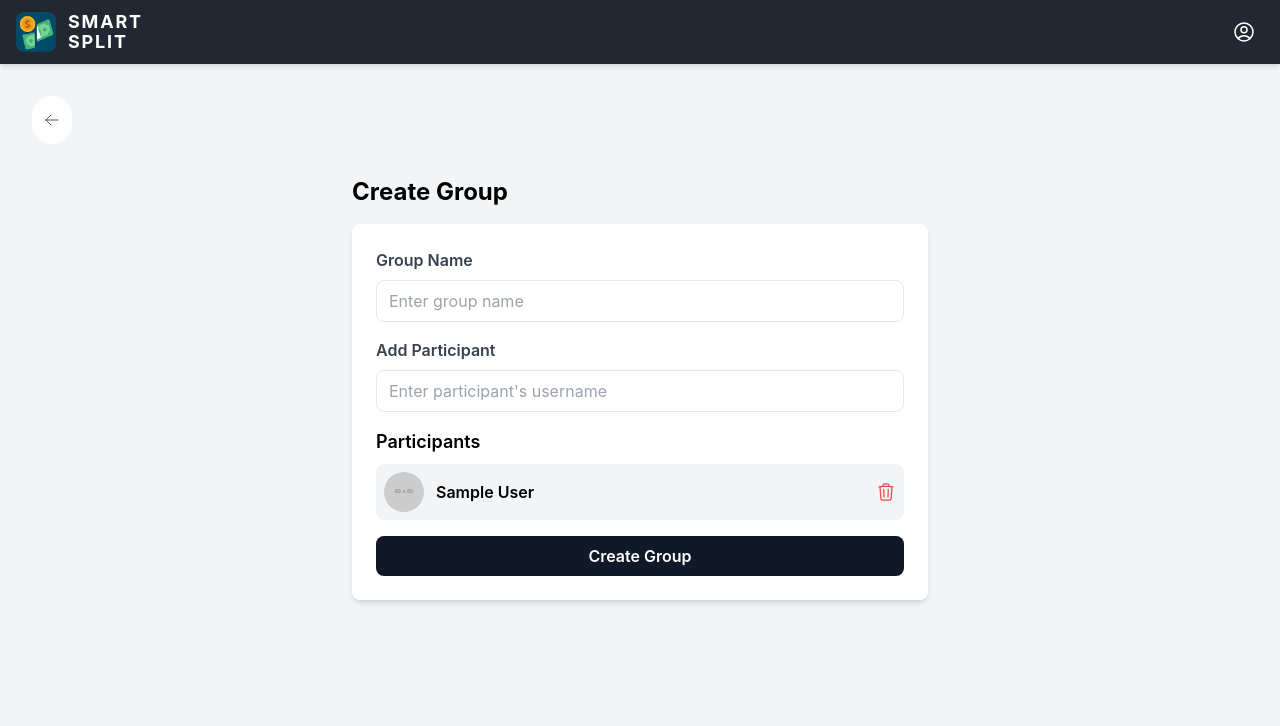
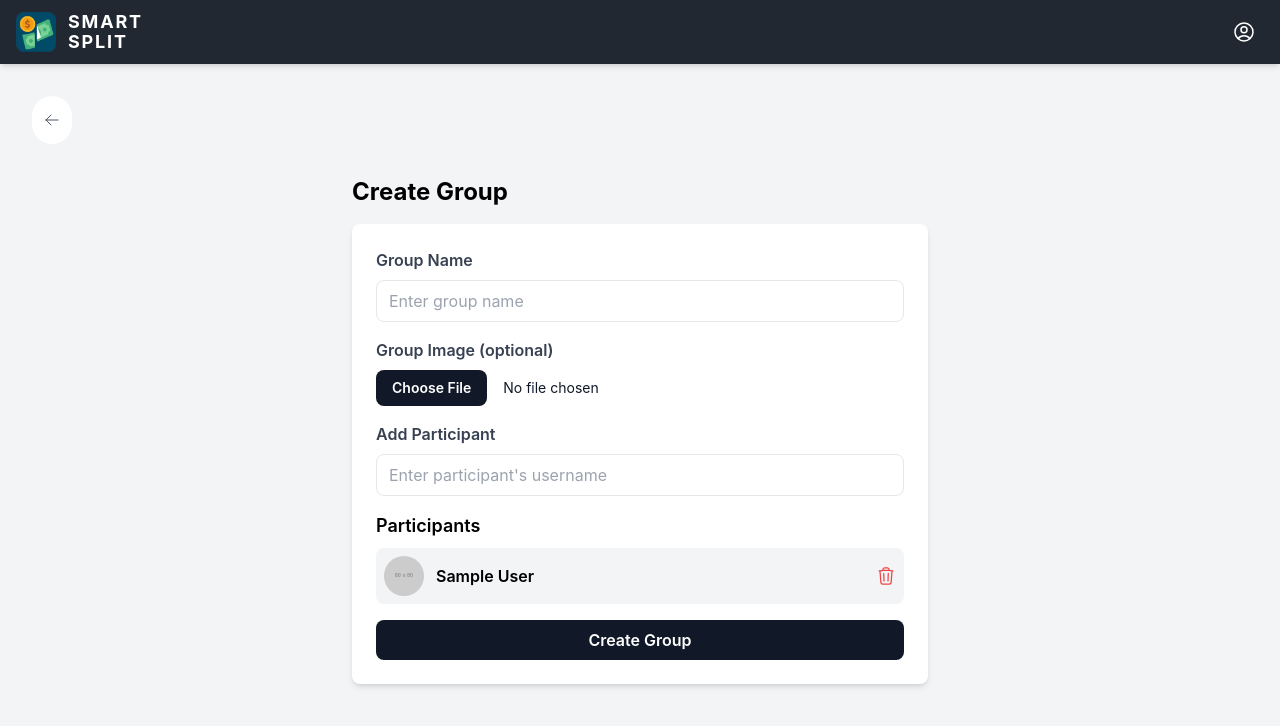
Before and after one commit to SakanaIsReal/devops-lab-02, a React (Create React App) app in the folder frontend/: page /creategroup in a window 1280 px wide. Shown: the top 726 px of the page. Built offline with nearby package versions, Linux system fonts and the light colour scheme; sample sign-in values are in the browser's storage.

Commit message:
feature(frontend): fix create group to can upload photo

```diff
--- a/frontend/src/pages/CreateGroupPage.tsx
+++ b/frontend/src/pages/CreateGroupPage.tsx
@@ -1,4 +1,3 @@
-
 import React, { useState, useEffect } from 'react';
 import { useNavigate } from 'react-router-dom';
 import CircleBackButton from '../components/CircleBackButton';
@@ -18,6 +17,11 @@ const CreateGroupPage: React.FC = () => {
   const [searchResults, setSearchResults] = useState<User[]>([]);
   const [isSearching, setIsSearching] = useState(false);
   const [isCreating, setIsCreating] = useState(false);
+
+  // NEW: รูปปกกลุ่ม
+  const [groupImageFile, setGroupImageFile] = useState<File | null>(null);
+  const [groupImagePreview, setGroupImagePreview] = useState<string | null>(null);
+  const [imageError, setImageError] = useState<string | null>(null);
 
   // --- ให้มีผู้ใช้ปัจจุบันในลิสต์เสมอและกันซ้ำ ---
   useEffect(() => {
@@ -78,14 +82,46 @@ const CreateGroupPage: React.FC = () => {
     setParticipants(prev => prev.filter(p => String(p.id) !== String(id)));
   };
 
+  // NEW: เลือกรูป + validation เบื้องต้น
+  const handleImageChange: React.ChangeEventHandler<HTMLInputElement> = (e) => {
+    setImageError(null);
+    const file = e.target.files?.[0];
+    if (!file) {
+      setGroupImageFile(null);
+      if (groupImagePreview) URL.revokeObjectURL(groupImagePreview);
+      setGroupImagePreview(null);
+      return;
+    }
+    const isImage = file.type.startsWith('image/');
+    const isLt5MB = file.size <= 5 * 1024 * 1024;
+
+    if (!isImage) { setImageError('กรุณาเลือกรูปภาพเท่านั้น'); return; }
+    if (!isLt5MB) { setImageError('ไฟล์ใหญ่เกินไป (เกิน 5MB)'); return; }
+
+    setGroupImageFile(file);
+    const url = URL.createObjectURL(file);
+    if (groupImagePreview) URL.revokeObjectURL(groupImagePreview);
+    setGroupImagePreview(url);
+  };
+
+  const clearImage = () => {
+    setImageError(null);
+    setGroupImageFile(null);
+    if (groupImagePreview) URL.revokeObjectURL(groupImagePreview);
+    setGroupImagePreview(null);
+  };
+
   const handleCreateGroup = async () => {
     if (!groupName.trim()) { alert('กรุณากรอก Group Name'); return; }
     if (participants.length === 0) { alert('ต้องมีสมาชิกอย่างน้อย 1 คน'); return; }
 
     setIsCreating(true);
     try {
-    // 1) สร้างกลุ่ม
-    const newGroup = await createGroup(groupName, participants, { ownerUserId: user?.id });
+      // 1) สร้างกลุ่ม (multipart: group JSON + cover File) — ใช้ API ของคุณที่รองรับอยู่แล้ว
+      const newGroup = await createGroup(groupName, participants, {
+        ownerUserId: user?.id,
+        cover: groupImageFile || undefined, // <<<<<< ส่งไฟล์ไปตาม API
+      });
       if (!newGroup?.id) throw new Error('No group id returned');
 
       // 2) เตรียม userIds แบบ unique และ “ตัด owner ออก” (ถ้า BE auto-add owner)
@@ -112,7 +148,6 @@ const CreateGroupPage: React.FC = () => {
     }
   };
 
-
   return (
     <div className="min-h-screen bg-gray-100">
       <Navbar />
@@ -134,6 +169,44 @@ const CreateGroupPage: React.FC = () => {
                   className="w-full px-3 py-2 border rounded-lg focus:outline-none focus:ring-2 focus:ring-gray-900"
                   placeholder="Enter group name"
                 />
+              </div>
+
+              {/* NEW: Group image upload */}
+              <div className="mb-4">
+                <label className="block text-gray-700 font-semibold mb-2">Group Image (optional)</label>
+                <div className="flex items-center gap-4">
+                  <div>
+                    <input
+                      type="file"
+                      accept="image/*"
+                      onChange={handleImageChange}
+                      className="block w-full text-sm text-gray-900
+                                 file:mr-4 file:py-2 file:px-4
+                                 file:rounded-lg file:border-0
+                                 file:text-sm file:font-semibold
+                                 file:bg-gray-900 file:text-white
+                                 hover:file:bg-gray-800"
+                    />
+                    {imageError && <p className="text-red-600 text-sm mt-2">{imageError}</p>}
+                  </div>
+
+                  {groupImagePreview && (
+                    <div className="relative">
+                      <img
+                        src={groupImagePreview}
+                        alt="Preview"
+                        className="w-20 h-20 rounded-lg object-cover border"
+                      />
+                      <button
+                        type="button"
+                        onClick={clearImage}
+                        className="text-xs text-red-600 mt-1"
+                      >
+                        ลบรูป
+                      </button>
+                    </div>
+                  )}
+                </div>
               </div>
 
               {/* Add participant */}
```
Lines whose indentation alone changed are shown as unchanged.
